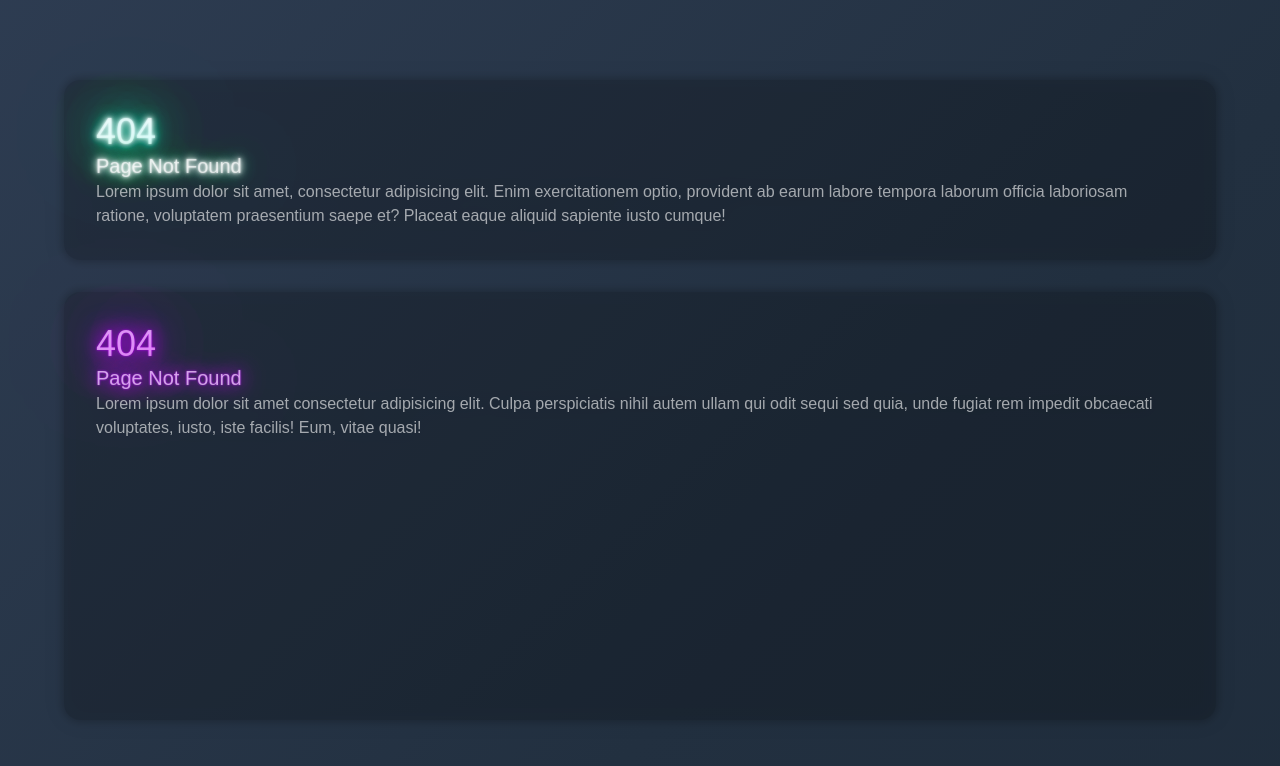
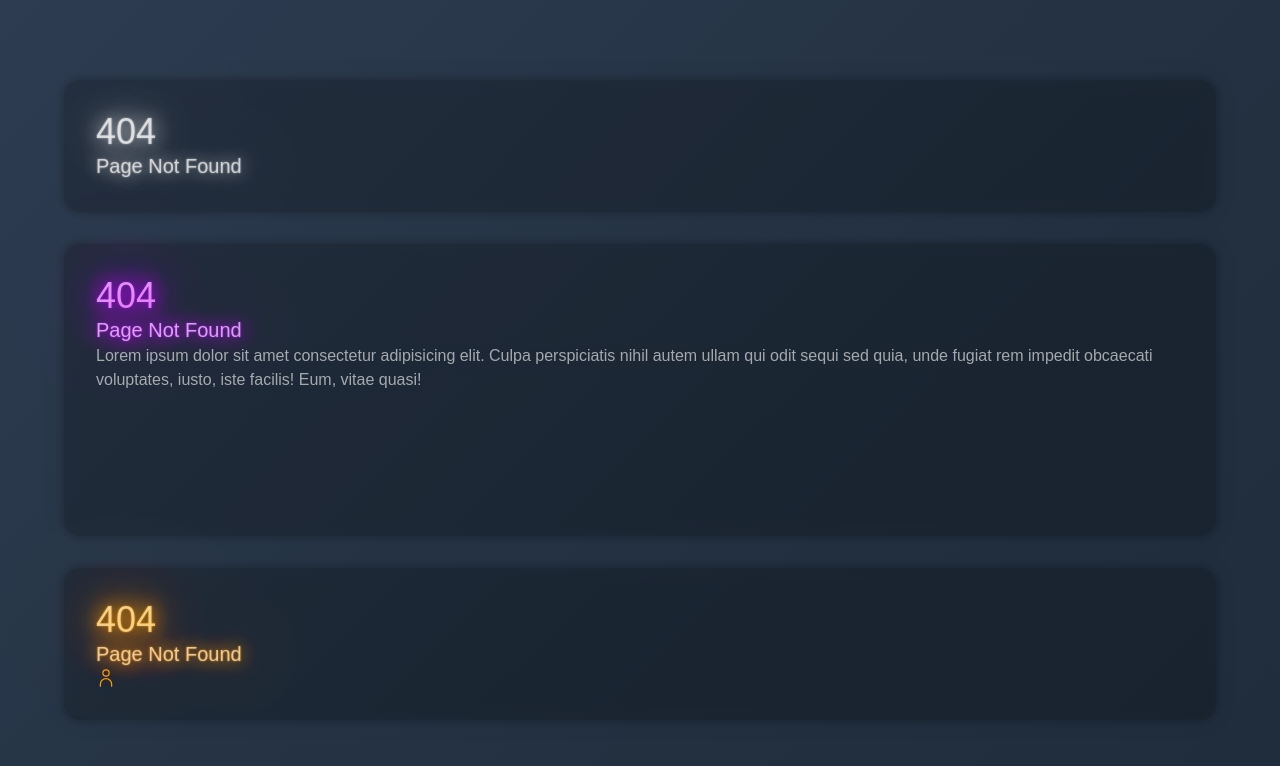
Before and after one commit to Lee-Ki-Bong/git-branch-tool, a Next.js app: page / in a window 1280 px wide. Shown: the top 766 px of the page. Built offline with nearby package versions, Linux system fonts and the light colour scheme.

Commit message:
💄 SVG 셋업

```diff
--- /dev/null
+++ b/app/components/svgs/SvgClose.tsx
@@ -0,0 +1,23 @@
+const SVGClose = ({
+  width,
+  height,
+  className
+}: {
+  width: string
+  height: string
+  className?: string | undefined
+}) => (
+  <svg
+    xmlns="http://www.w3.org/2000/svg"
+    viewBox="0 0 24 24"
+    id="close"
+    width={width}
+    height={height}
+    className={`fill-current ${className}`}
+  >
+    <g>
+      <path d="m13.41 12 4.3-4.29a1 1 0 1 0-1.42-1.42L12 10.59l-4.29-4.3a1 1 0 0 0-1.42 1.42l4.3 4.29-4.3 4.29a1 1 0 0 0 0 1.42 1 1 0 0 0 1.42 0l4.29-4.3 4.29 4.3a1 1 0 0 0 1.42 0 1 1 0 0 0 0-1.42z" />
+    </g>
+  </svg>
+)
+export default SVGClose
--- /dev/null
+++ b/app/components/svgs/SvgGitBranch.tsx
@@ -0,0 +1,45 @@
+const SvgGitBranch = ({
+  width,
+  height,
+  className
+}: {
+  width: string
+  height: string
+  className?: string | undefined
+}) => {
+  return (
+    <svg
+      xmlns="http://www.w3.org/2000/svg"
+      fill="none"
+      viewBox="0 0 96 96"
+      id="GitBranch"
+      width={width}
+      height={height}
+      className={className}
+    >
+      <path
+        filter=""
+        fill="url(#paint0_linear_1208_8180)"
+        fillRule="evenodd"
+        d="M27.3261 76.1818C27.3261 72.1627 24.0298 68.8636 19.913 68.8636C15.7962 68.8636 12.5 72.1627 12.5 76.1818C12.5 80.2009 15.7962 83.5 19.913 83.5C24.0299 83.5 27.3261 80.2009 27.3261 76.1818ZM32.0315 73.5C30.9752 68.7733 27.1851 65.0834 22.413 64.1139V10C22.413 8.61929 21.2938 7.5 19.913 7.5C18.5323 7.5 17.413 8.61929 17.413 10V64.1139C11.7699 65.2604 7.5 70.211 7.5 76.1818C7.5 83.0076 13.0802 88.5 19.913 88.5C25.9522 88.5 31.0128 84.2095 32.107 78.5H42.9999C62.606 78.5 78.4999 62.6061 78.4999 43V31.8681C84.0999 30.6887 88.3261 25.7584 88.3261 19.8182C88.3261 12.9925 82.7459 7.5 75.913 7.5C69.0802 7.5 63.5 12.9925 63.5 19.8182C63.5 25.8197 67.8138 30.7904 73.4999 31.9034V43C73.4999 59.8447 59.8446 73.5 42.9999 73.5H32.0315ZM83.3261 19.8182C83.3261 15.7991 80.0298 12.5 75.913 12.5C71.7962 12.5 68.5 15.7991 68.5 19.8182C68.5 23.8374 71.7962 27.1364 75.913 27.1364C80.0299 27.1364 83.3261 23.8374 83.3261 19.8182Z"
+        clipRule="evenodd"
+        className={`fill-current ${className}`}
+      />
+      <defs>
+        <linearGradient
+          id="paint0_linear_1208_8180"
+          x1={47.913}
+          x2={47.913}
+          y1={7.5}
+          y2={88.5}
+          gradientUnits="userSpaceOnUse"
+        >
+          <stop className="stopColorff1f00 svgShape" />
+          <stop offset={1} className="text-neonRed stopColorff8a00 svgShape" />
+        </linearGradient>
+      </defs>
+    </svg>
+  )
+}
+
+export default SvgGitBranch
--- /dev/null
+++ b/app/components/svgs/SvgList.tsx
@@ -0,0 +1,27 @@
+const SvgList = ({
+  width,
+  height,
+  className
+}: {
+  width: string
+  height: string
+  className?: string | undefined
+}) => {
+  return (
+    <svg
+      xmlns="http://www.w3.org/2000/svg"
+      viewBox="0 0 21 15"
+      id="List"
+      width={width}
+      height={height}
+      className={`fill-current ${className}`}
+    >
+      <path
+        fillRule="evenodd"
+        d="M1.575 12C.705 12 0 12.672 0 13.5S.706 15 1.575 15c.87 0 1.575-.672 1.575-1.5S2.444 12 1.575 12zm3.675 3H21v-2H5.25v2zM1.575 6C.705 6 0 6.672 0 7.5S.706 9 1.575 9c.87 0 1.575-.672 1.575-1.5S2.444 6 1.575 6zM5.25 9H21V7H5.25v2zM1.575 0C.705 0 0 .672 0 1.5S.706 3 1.575 3c.87 0 1.575-.672 1.575-1.5S2.444 0 1.575 0zM5.25 3H21V1H5.25v2z"
+      />
+    </svg>
+  )
+}
+
+export default SvgList
--- /dev/null
+++ b/app/components/svgs/SvgSearch.tsx
@@ -0,0 +1,39 @@
+const SvgSearch = ({
+  width,
+  height,
+  className
+}: {
+  width: string
+  height: string
+  className?: string | undefined
+}) => {
+  return (
+    <svg
+      xmlns="http://www.w3.org/2000/svg"
+      viewBox="0 0 64 64"
+      id="Search"
+      width={width}
+      height={height}
+      className={`stroke-current ${className}`}
+    >
+      <circle
+        cx={22.01}
+        cy={22}
+        r={20.02}
+        fill="none"
+        strokeMiterlimit={10}
+        strokeWidth={4}
+        className={`stroke-current`}
+      />
+      <path
+        fill="none"
+        strokeMiterlimit={10}
+        strokeWidth={4}
+        d="M35.94,36Q49,49,62,62"
+        className={`stroke-current`}
+      />
+    </svg>
+  )
+}
+
+export default SvgSearch
--- /dev/null
+++ b/app/components/svgs/SvgUser.tsx
@@ -0,0 +1,24 @@
+const SVGUser = ({
+  width,
+  height,
+  className
+}: {
+  width: string
+  height: string
+  className?: string | undefined
+}) => (
+  <svg
+    xmlns="http://www.w3.org/2000/svg"
+    viewBox="0 0 32 32"
+    id="User"
+    width={width}
+    height={height}
+    className={className}
+  >
+    <path
+      d="M16 14a6 6 0 1 0-6-6A6 6 0 0 0 16 14zM16 4a4 4 0 1 1-4 4A4 4 0 0 1 16 4zM16 16A10 10 0 0 0 6 26v3a1 1 0 0 0 2 0V26a8 8 0 0 1 16 0v3a1 1 0 0 0 2 0V26A10 10 0 0 0 16 16z"
+      className="fill-current"
+    />
+  </svg>
+)
+export default SVGUser
--- a/app/page.tsx
+++ b/app/page.tsx
@@ -1,17 +1,11 @@
-import Image from "next/image"
+import SVGUser from "./components/svgs/SvgUser"
 
 export default function Home() {
   return (
     <section className="container flex flex-col gap-8 py-20">
       <div className="glass p-8">
-        <h1 className="text--neon--normal h1">404</h1>
-        <h2 className="text--neon--normal h3">Page Not Found</h2>
-        <p>
-          Lorem ipsum dolor sit amet, consectetur adipisicing elit. Enim
-          exercitationem optio, provident ab earum labore tempora laborum
-          officia laboriosam ratione, voluptatem praesentium saepe et? Placeat
-          eaque aliquid sapiente iusto cumque!
-        </p>
+        <h1 className="text--neon--white h1">404</h1>
+        <h2 className="text--neon--white h3">Page Not Found</h2>
       </div>
       <div className="glass flex-auto p-8">
         <h1 className="text--neon--purple h1">404</h1>
@@ -23,6 +17,13 @@ export default function Home() {
           quasi!
         </p>
       </div>
+      <div className="glass p-8">
+        <h1 className="text--neon--orange h1">404</h1>
+        <h2 className="text--neon--orange h3">
+          Page Not Found{" "}
+          <SVGUser width="20" height="20" className="text-neonOrange" />
+        </h2>
+      </div>
     </section>
   )
 }
```
